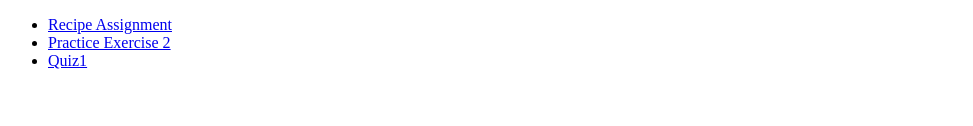
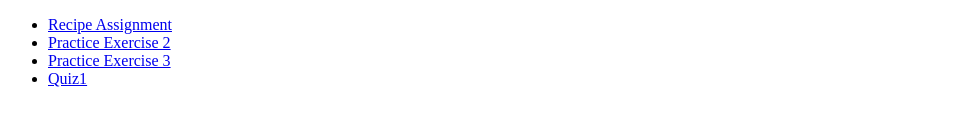
Before and after one commit to yourfriendsimone/mmp240fall, a plain HTML site: page index.html in a window 1280 px wide. Shown: the part 652-778 px from the top of the page, without its empty margins (0-973 px from the left). Drawn offline with Linux system fonts and the light colour scheme.

Commit message:
Add files via upload

```diff
--- a/index.html
+++ b/index.html
@@ -14,6 +14,7 @@
     <ul>
       <li><a href="recipe/recipe.html">Recipe Assignment</a></li>
       <li><a href="exercise2/exercise2.html">Practice Exercise 2</a></li>
+        <li><a href="exercise3/exercise3.html">Practice Exercise 3</a></li>
       <li><a href="quiz/quiz1.html">Quiz1</a></li>
     </ul>
   </body>
```
